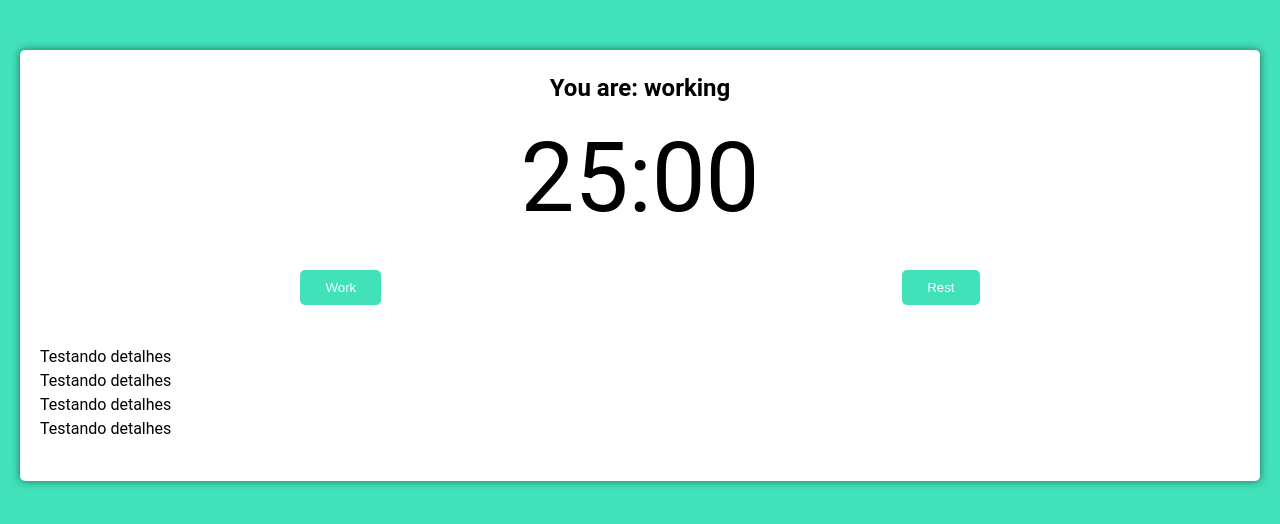
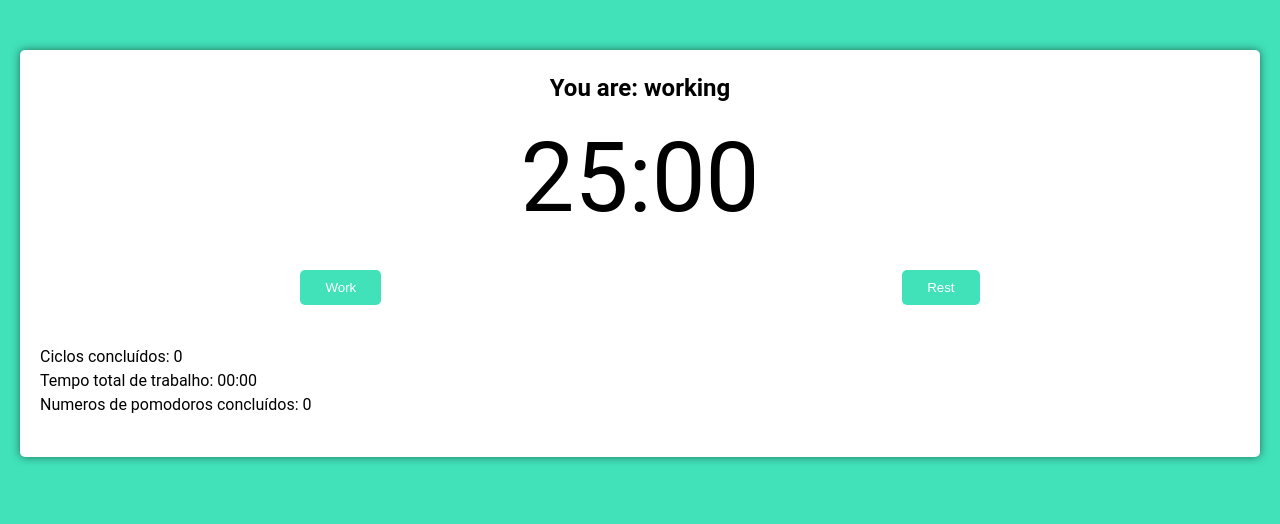
Before and after one commit to W-Wag/pomodoro-react-ts, a React (Vite) app: page / in a window 1280 px wide. Shown: the top 524 px of the page. Built offline with nearby package versions, Linux system fonts and the light colour scheme.

Commit message:
Aula criando a lógica do pomodoro

```diff
--- a/src/components/pomodoro-timer.tsx
+++ b/src/components/pomodoro-timer.tsx
@@ -1,9 +1,10 @@
-import { useEffect, useState } from 'react';
+import { useCallback, useEffect, useState } from 'react';
 import { useInterval } from '../hooks/use-interval';
 import { Timer } from './timer';
 import { Button } from './button';
 import bellStart from '../sounds/src_bell_start.mp3';
 import bellFinish from '../sounds/src_bell_finish.mp3';
+import { secondsToTime } from '../utils/seconds.to-time';
 
 const audioStartWorking = new Audio(bellStart);
 const audioStopWorking = new Audio(bellFinish);
@@ -20,15 +21,22 @@ export function PomodoroTimer(props: Props) {
   const [timeCounting, setTimeCounting] = useState(false);
   const [working, setWorking] = useState(false);
   const [resting, setResting] = useState(false);
+  const [cyclesQtdManager, setCyclesQtdManager] = useState(
+    new Array(props.cycles - 1).fill(true),
+  );
+  const [completedCycles, setCompletedCycles] = useState(0);
+  const [fullWorkingTime, setFullWorkingTime] = useState(0);
+  const [numberOfPomodoros, setNumberOfPomodoros] = useState(0);
 
-  const configureWork = () => {
+  const configureWork = useCallback(() => {
     setTimeCounting(true);
     setWorking(true);
     setResting(false);
     setMainTime(props.pomodoroTime);
     audioStartWorking.play();
-  };
-  const configureRest = (long: boolean) => {
+  }, [props.pomodoroTime]);
+  const configureRest = useCallback(
+    (long: boolean) => {
       setTimeCounting(true);
       setResting(true);
       setWorking(false);
@@ -39,7 +47,9 @@ export function PomodoroTimer(props: Props) {
       } else {
         setMainTime(props.shortRestTime);
       }
-  };
+    },
+    [props.longRestTime, props.shortRestTime],
+  );
 
   useEffect(() => {
     if (working) {
@@ -48,7 +58,31 @@ export function PomodoroTimer(props: Props) {
     if (resting) {
       document.body.classList.remove('working');
     }
-  }, [working, resting]);
+
+    if (mainTime > 0) return;
+
+    if (working && cyclesQtdManager.length > 0) {
+      configureRest(false);
+      cyclesQtdManager.pop();
+    } else if (working && cyclesQtdManager.length <= 0) {
+      configureRest(true);
+      setCyclesQtdManager(new Array(props.cycles - 1).fill(true));
+      setCompletedCycles(completedCycles + 1);
+    }
+
+    if (working) setNumberOfPomodoros(numberOfPomodoros + 1);
+    if (resting) configureWork();
+  }, [
+    working,
+    resting,
+    mainTime,
+    cyclesQtdManager,
+    props.cycles,
+    configureRest,
+    numberOfPomodoros,
+    configureWork,
+    completedCycles,
+  ]);
 
   useInterval(
     () => {
@@ -72,10 +106,9 @@ export function PomodoroTimer(props: Props) {
       </div>
 
       <div className="details">
-        <p>Testando detalhes</p>
-        <p>Testando detalhes</p>
-        <p>Testando detalhes</p>
-        <p>Testando detalhes</p>
+        <p>Ciclos concluídos: {completedCycles}</p>
+        <p>Tempo total de trabalho: {secondsToTime(fullWorkingTime)}</p>
+        <p>Numeros de pomodoros concluídos: {numberOfPomodoros}</p>
       </div>
     </div>
   );
```
Lines whose indentation alone changed are shown as unchanged.
